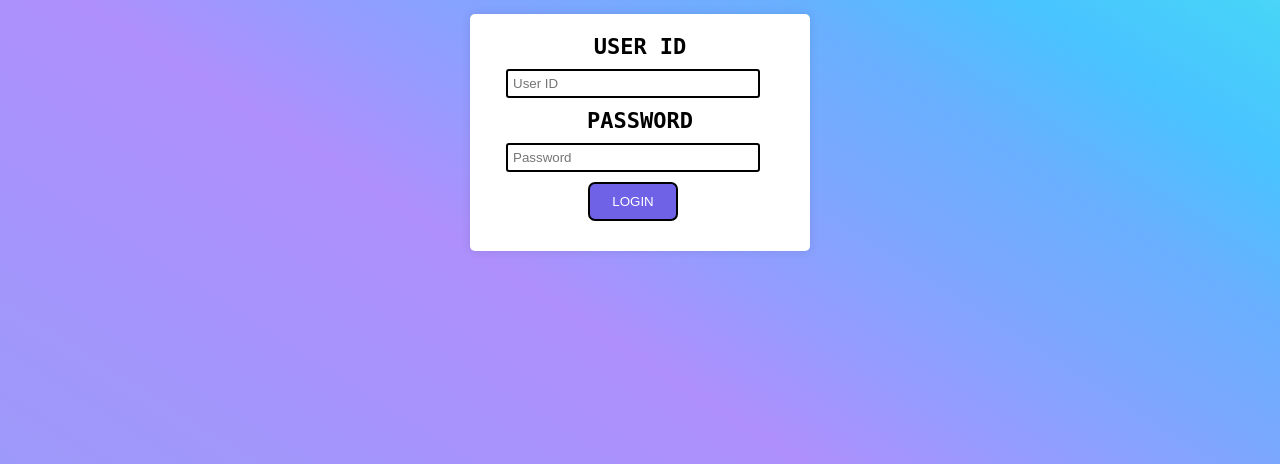
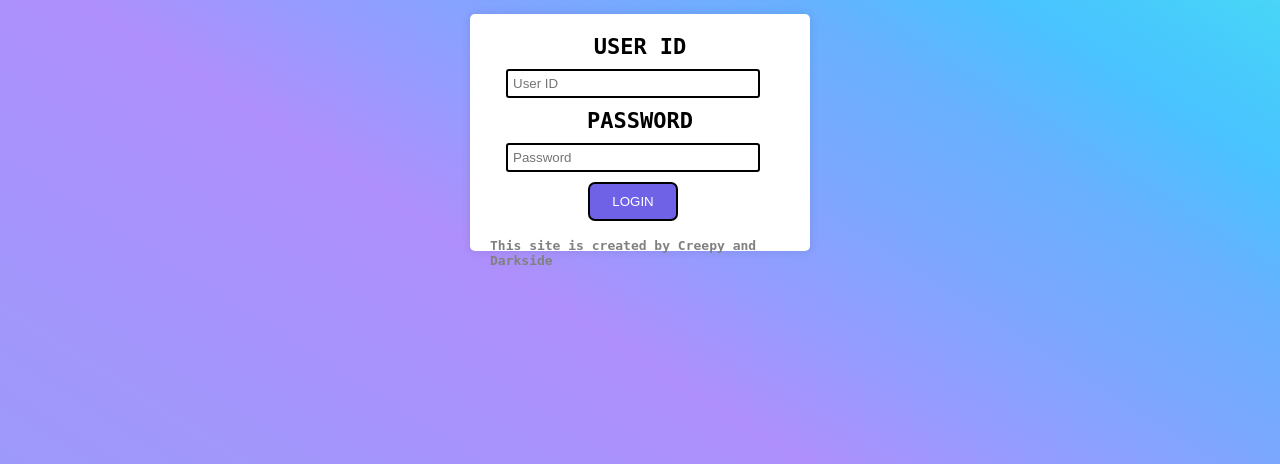
Before and after one commit to creepygonemad/mgc-attendance, a Flask app: page / in a window 1280 px wide. Shown: the part 276-740 px from the top of the page. Run offline with Flask 3, Linux system fonts and the light colour scheme.

Commit message:
Update home.html

```diff
--- a/templates/home.html
+++ b/templates/home.html
@@ -132,6 +132,8 @@ button:hover {
     <img src="{{ url_for('static', filename='mgc-logo.png') }}" alt="Image" id = 'image'>
     <h2>MGC ATTENDANCE CHECKER</h2>
 
+
+
   <div class="container">
 
     <form id="login-form" action="{{ url_for('result') }}" method="post">
@@ -149,6 +151,7 @@ button:hover {
       <div class="form-group">
         &nbsp
         <button type="submit">LOGIN</button>
+        <h4 style="color: grey;font-family: monospace; position:absolute;">This site is created by Creepy and Darkside</h4>
         {% with messages = get_flashed_messages() %}
             {% if messages %}
                 <h3  id="flash-message" class="{{ messages[0][1] }}">{{ messages[0]  }}</h3>
@@ -158,5 +161,6 @@ button:hover {
     </form>
 
   </div>
+
 </body>
 </html>
```
